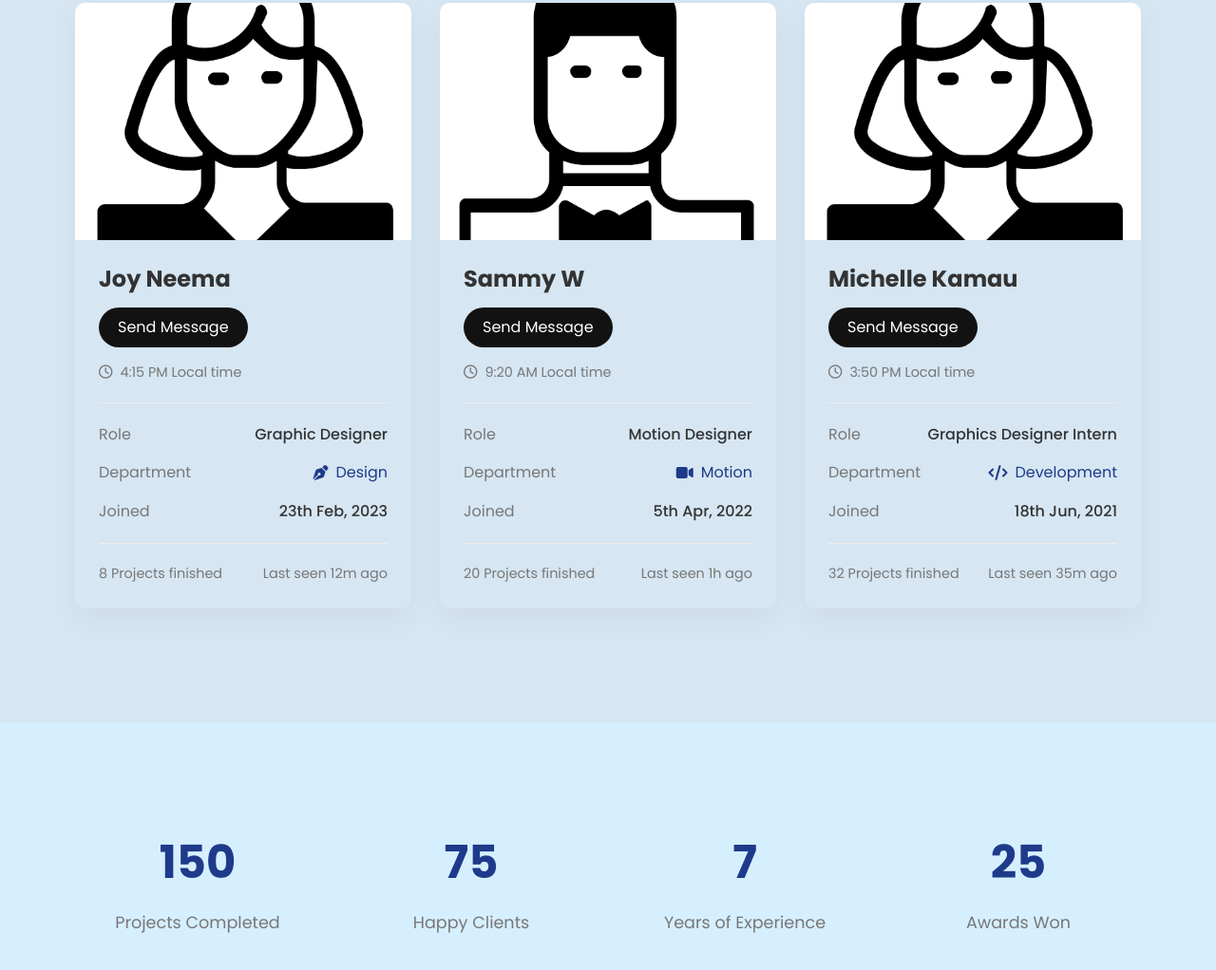
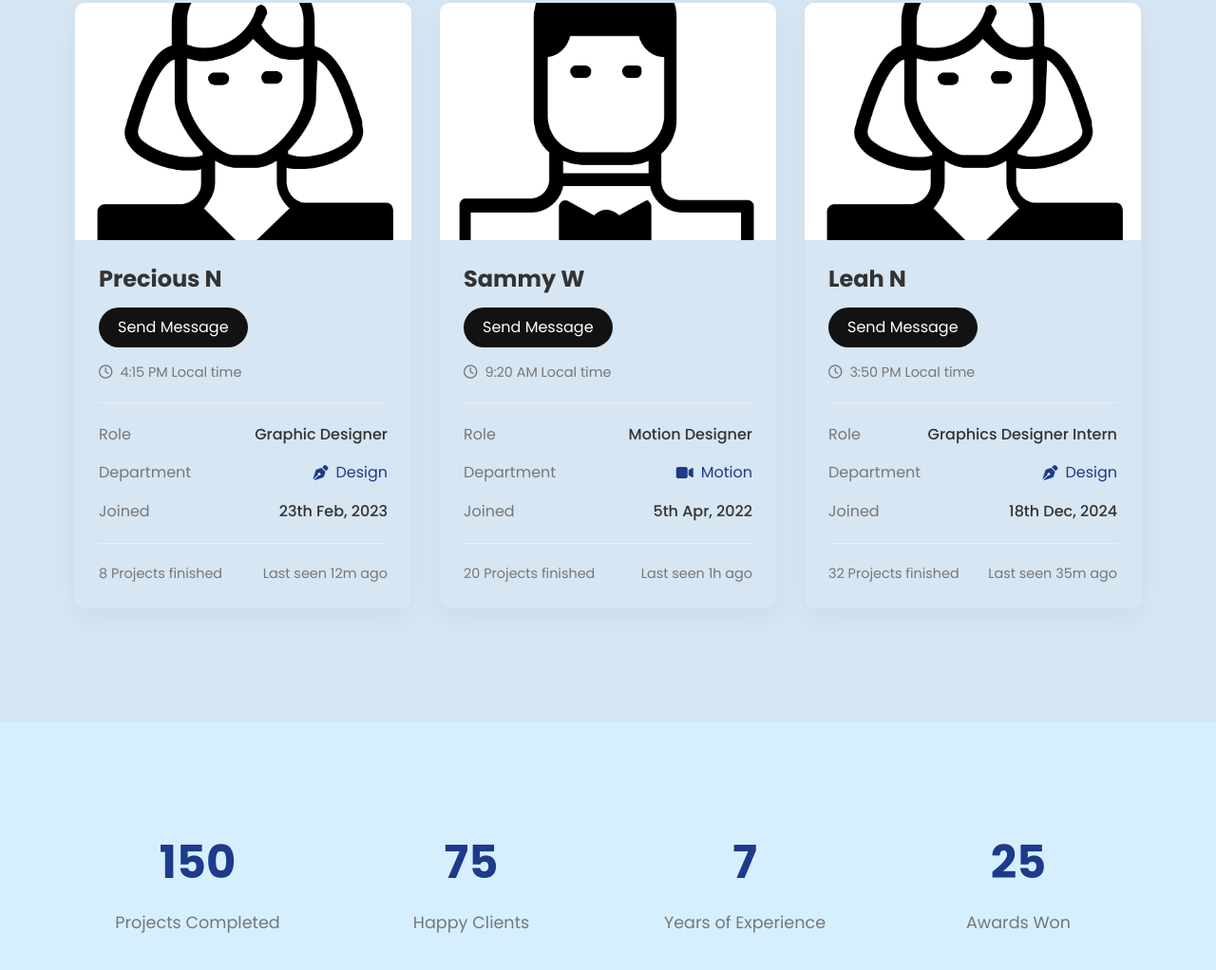
Before and after one commit to Oscah-jay/pure-uxels, a plain HTML site: page About.html in a window 1280 px wide. Shown: the part 3879-4901 px from the top of the page at 95% size. Drawn offline with Linux system fonts and the light colour scheme.

Commit message:
update about us

```diff
--- a/About.html
+++ b/About.html
@@ -485,7 +485,7 @@
                             <img src="./Assets/female user.jpg" alt="joy">
                         </div>
                         <div class="team-info">
-                            <h3>Joy Neema</h3>
+                            <h3>Precious N</h3>
                             <div class="send-message-btn">
                                 <span>Send Message</span>
                             </div>
@@ -573,7 +573,7 @@
                             <img src="./Assets/female user.jpg" alt="Mishy">
                         </div>
                         <div class="team-info">
-                            <h3>Michelle Kamau</h3>
+                            <h3>Leah N</h3>
                             <div class="send-message-btn">
                                 <span>Send Message</span>
                             </div>
@@ -589,13 +589,13 @@
                                 <div class="detail-row">
                                     <span class="detail-label">Department</span>
                                     <div class="detail-tag">
-                                        <i class="fas fa-code"></i>
-                                        <span>Development</span>
+                                        <i class="fas fa-pen-nib"></i>
+                                        <span>Design</span>
                                     </div>
                                 </div>
                                 <div class="detail-row">
                                     <span class="detail-label">Joined</span>
-                                    <span class="detail-value">18th Jun, 2021</span>
+                                    <span class="detail-value">18th Dec, 2024</span>
                                 </div>
                             </div>
                             <div class="team-stats">
```
